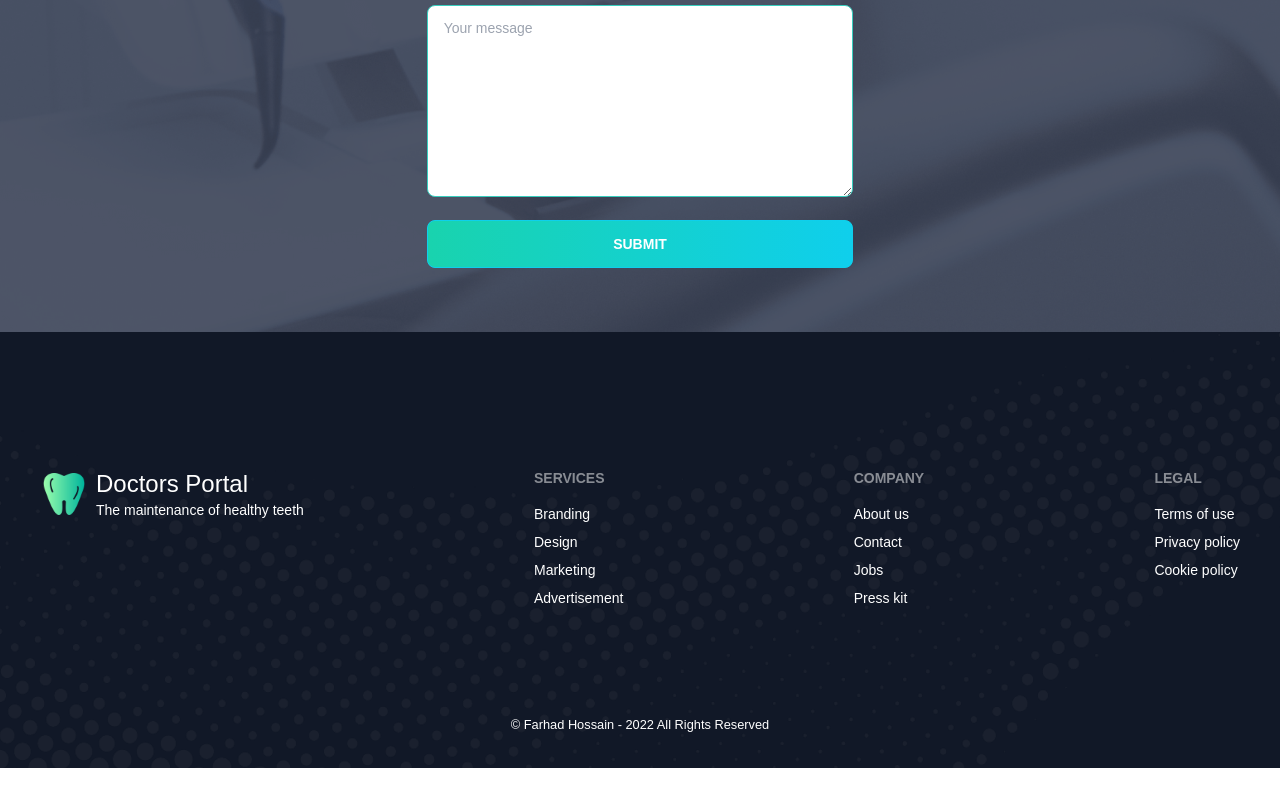
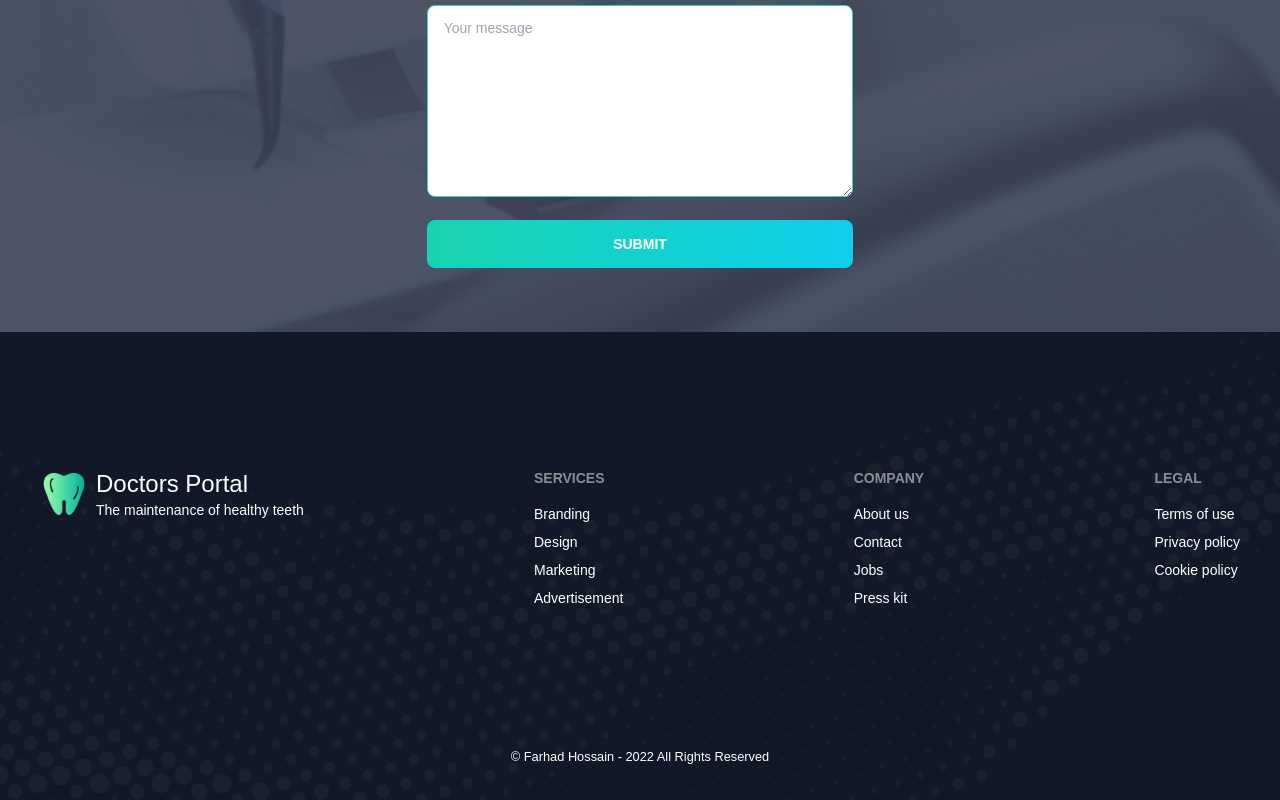
Before and after one commit to Md-FarhadHossain/doctors-portal, a React (Create React App) app: page / in a window 1280 px wide. Shown: the part 4321-5121 px from the top of the page. Before the commit the page ends 5089 px from the top, so only its background shows below. Built offline with nearby package versions, Linux system fonts and the light colour scheme; the HTML template or start-up script is replaced by a standard one.

Commit message:
padding top added in footer

```diff
--- a/src/components/Footer/Footer.jsx
+++ b/src/components/Footer/Footer.jsx
@@ -43,7 +43,7 @@ const Footer = () => {
       </div>
 
     </footer>
-    <p className='text-white pb-8 pt-16 text-center'><small>&copy; Farhad Hossain - {currentYear} All Rights Reserved</small></p>
+    <p className='text-white pb-8 pt-24 text-center'><small>&copy; Farhad Hossain - {currentYear} All Rights Reserved</small></p>
   </section>
   )
 }
```
